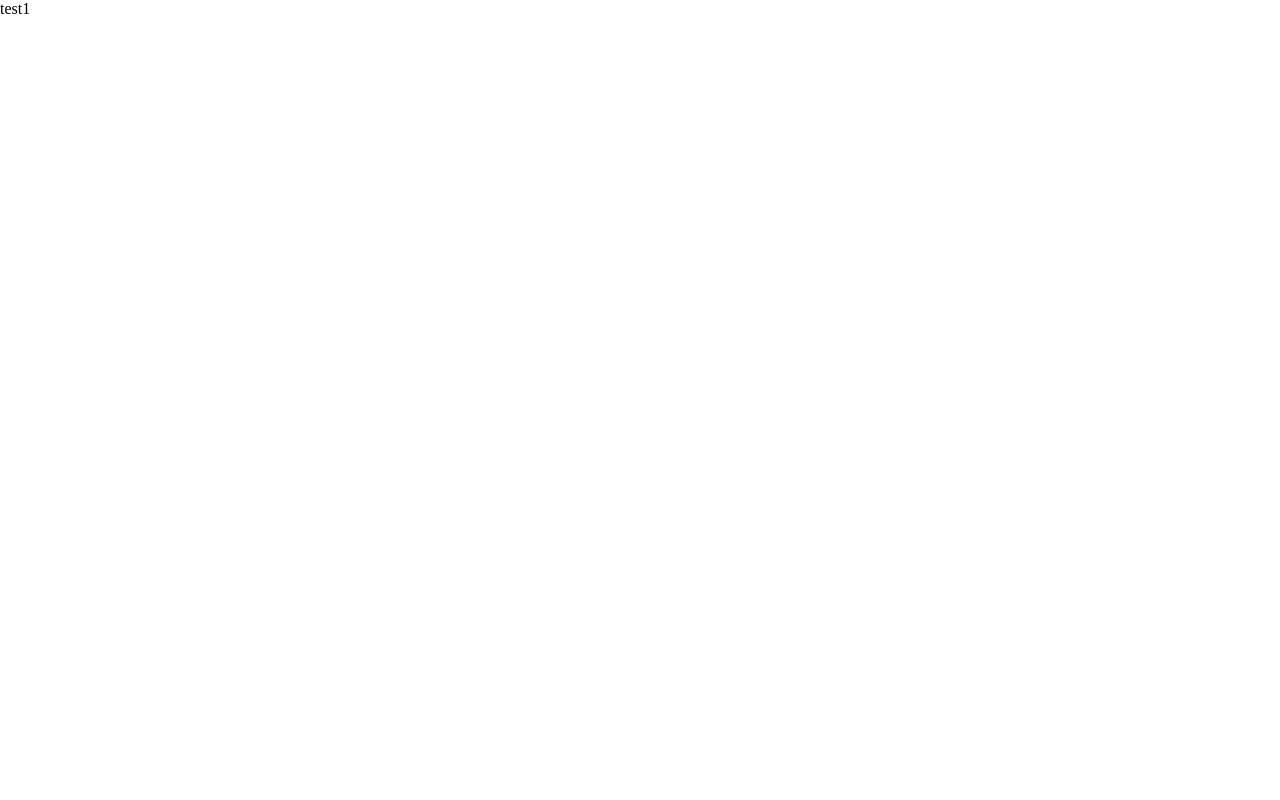
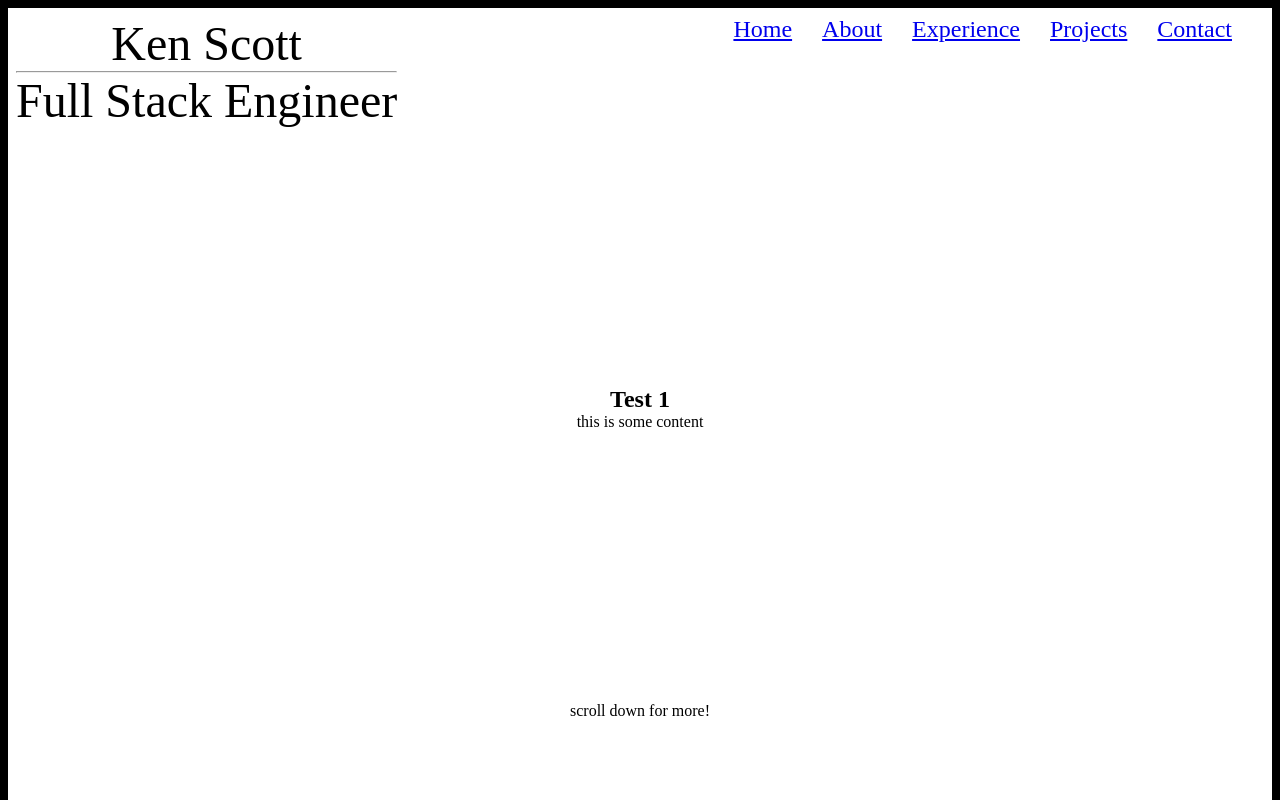
Before and after one commit to kxs6629/PortfolioSite, a plain HTML site: page scratch.html in a window 1280 px wide. Shown: the top 800 px of the page. Drawn offline with Linux system fonts and the light colour scheme.

Commit message:
more work for the final (fr this time) MVP iteration

```diff
--- a/assets/css/test.css
+++ b/assets/css/test.css
@@ -6,4 +6,40 @@
 
 section{
     height:100vh;
+
+    border:8px solid black;
+
+    display:flex;
+    flex-grow: 1;
+    flex-direction: column;
+    align-items: center;
+    justify-content: center;
+    flex-wrap: wrap;
 }
+
+.navMenu{
+    position: fixed;
+    width:95%;
+    padding: 1em;
+    display: flex;
+    flex-direction: row;
+    justify-content: space-between;
+    z-index: 1;
+}
+
+#navLinks{
+    display: flex;
+    gap: 30px;
+    font-size: 24px;
+    list-style-type: none;
+}
+
+#nameTile{
+    font-size: 48px;
+    text-align: center;
+}
+
+#bottomText{
+    position: absolute;
+    bottom:10%;
+}
--- a/scratch.html
+++ b/scratch.html
@@ -7,8 +7,49 @@
     <title>Testing improvements</title>
 </head>
 <body>
-    <section>test1</section>
-    <section>test2</section>
+    <!--
+    Some goals for the rework:
+    * Implement fullscreen content display with raw html/css
+    * adding onto last point- remove jquery / fullpage to reduce load
+    * Implement project slideshow (raw dog)
+        - Rework the skills overview? idk how i feel about the mouse over card flip especially on mobile
+    * Clean up last section of forms
+    * MOBILE VERSION PLEASE MAN
+      -->
+
+     <div class="navMenu">
+      <div id="nameTile">
+          <p>Ken Scott</p><hr><p id="subHeader">Full Stack Engineer</p>
+      </div>
+
+      <ul id="navLinks">
+        <li data-menuanchor="welcome"><a href ="#1">Home</a></li>
+        <li data-menuanchor="about"><a href ="#2">About</a></li>
+        <li data-menuanchor="experience"><a href ="#3">Experience</a></li>
+        <li data-menuanchor="project"><a href ="#4">Projects</a></li>
+        <li data-menuanchor="contact"><a href ="#5">Contact</a></li>
+      </ul>
+
+    </div>
+    <section>
+        <h1>Test 1</h1>
+        <p>this is some content</p>
+        <p id="bottomText"> scroll down for more!</p>
+    </section>
+
+    <section>
+        <h1>Who Am I?</h1>
+        <p>I'm a full stack software developer. I'm currently working with internal teams to update and optimize existing applications to meet business requirements.</p>
+        <div id="resumeButton">
+            <a href="assets/media/docs/resume.pdf">Click here to view my resume!</a>
+        </div>
+    </section>
+
+    <section>
+        <h1>An Overview Of My Skills</h1>
+
+    </section>
+
 
 </body>
 </html>
```
